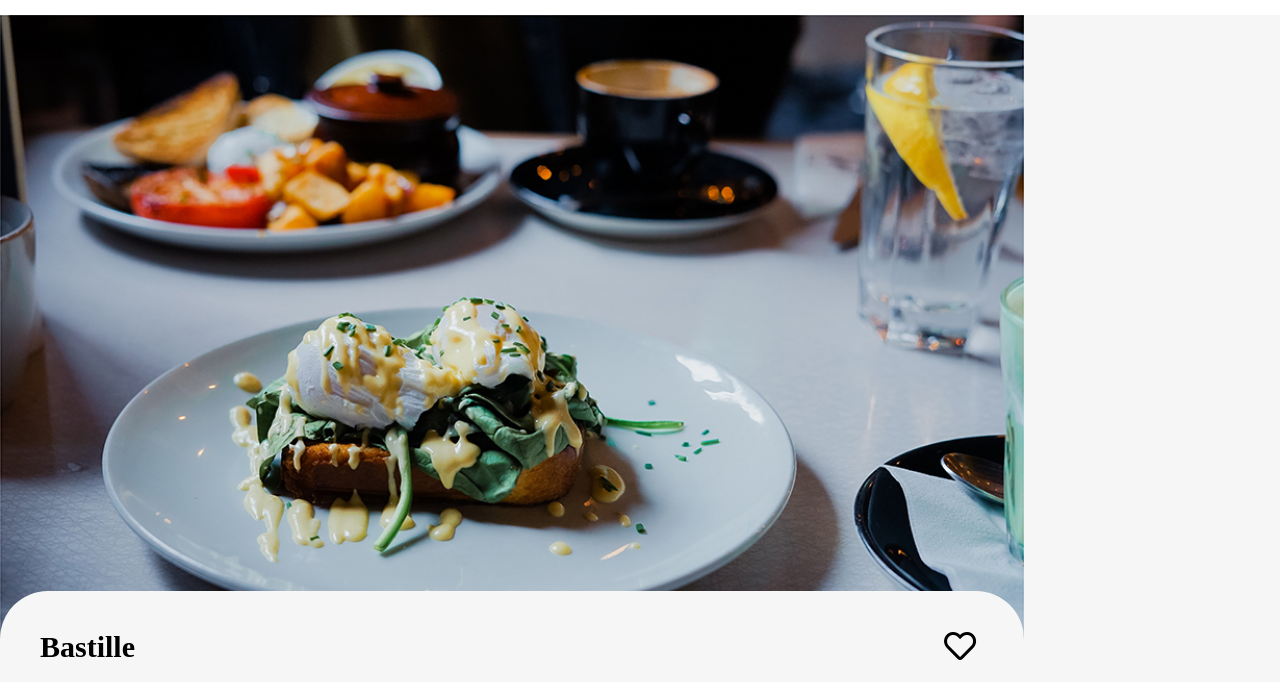
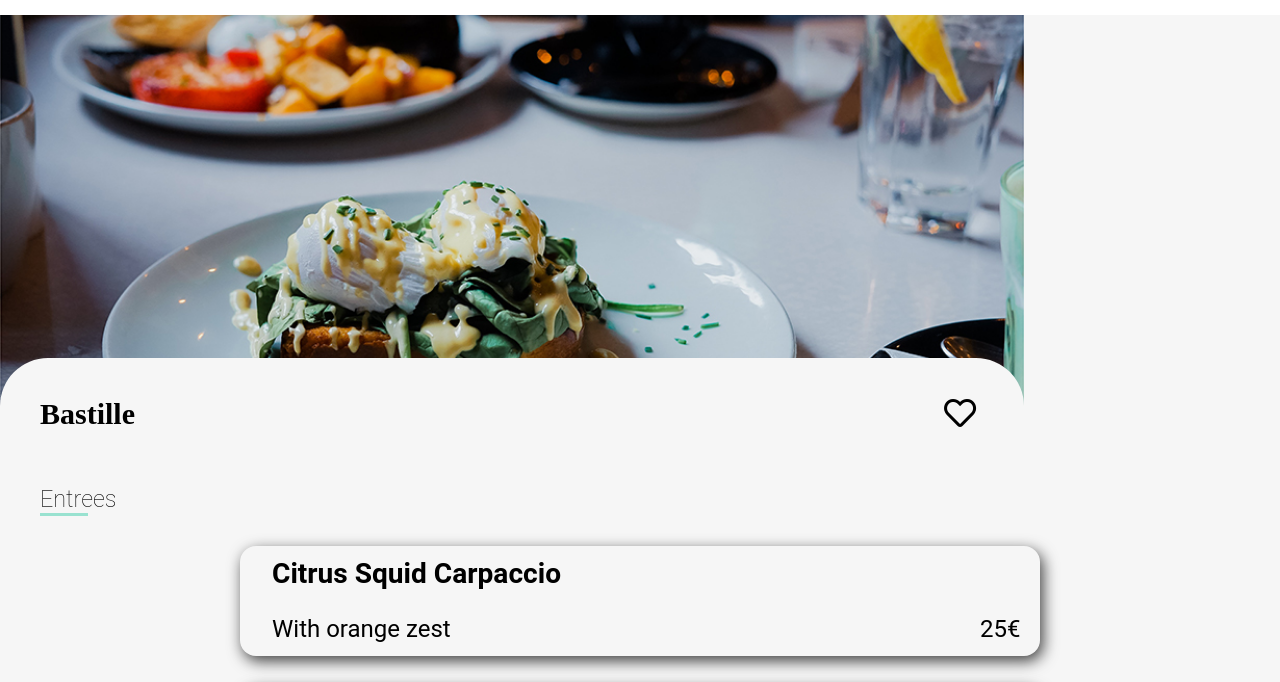
Before and after one commit to GrigoriSchneider/Project03-GrigoriSchneider_03_02082021_A, a plain HTML site: page bastille.html in a window 1280 px wide. Shown: the part 55-737 px from the top of the page. Drawn offline with Linux system fonts and the light colour scheme; a web font is replaced by a local one.

Commit message:
package.sjon

```diff
--- a/css/main.css
+++ b/css/main.css
@@ -63,10 +63,6 @@ a {
 .btn-heart:hover {
   animation: btn-heart 0.7s forwards 0s ease-in-out;
   cursor: pointer; }
-
-@media only screen and (min-width: 1366px) {
-  body {
-    background: linear-gradient(#FF79DA, #9356DC); } }
 
 .loader {
   width: 5rem;
@@ -313,10 +309,13 @@ a {
   .menu__img {
     position: relative; }
     .menu__img img {
-      width: 375px; }
+      width: 375px;
+      height: 350px;
+      object-fit: cover; }
       @media only screen and (min-width: 768px) {
         .menu__img img {
-          width: 768px; } }
+          width: 768px;
+          height: 450px; } }
       @media only screen and (min-width: 1024px) {
         .menu__img img {
           width: 1024px; } }
@@ -416,18 +415,23 @@ a {
     width: 350px;
     align-self: center;
     align-items: center;
+    font-size: small;
     box-shadow: 3px 5px 15px rgba(0, 0, 0, 0.75);
     border-radius: 1rem; }
     @media only screen and (min-width: 768px) {
       .menu__card .card {
+        font-size: large;
         grid-template-rows: 45px 45px; } }
     @media only screen and (min-width: 1024px) {
       .menu__card .card {
+        font-size: larger;
         grid-template-rows: 55px 55px; } }
     .menu__card .card:hover .icon-container {
       animation: container 1s forwards 0s ease-in-out; }
     .menu__card .card:hover .icon-container__circle {
       animation: spin 1s forwards 0s ease-in-out; }
+    .menu__card .card:hover span {
+      animation: span .8s forwards 0s ease-in-out; }
     @media only screen and (min-width: 768px) {
       .menu__card .card {
         width: 600px;
@@ -447,18 +451,23 @@ a {
     .menu__card .card__content {
       grid-column: 1/3;
       grid-row: 2/3;
+      width: 350px;
       display: grid;
       grid-template-columns: 1fr  35px; }
       @media only screen and (min-width: 768px) {
         .menu__card .card__content {
-          grid-template-columns: 1fr  60px; } }
+          grid-template-columns: 1fr  60px;
+          width: 600px; } }
+      @media only screen and (min-width: 1024px) {
+        .menu__card .card__content {
+          width: 800px; } }
       .menu__card .card__content p {
         margin-left: 1rem; }
         @media only screen and (min-width: 768px) {
           .menu__card .card__content p {
             margin-left: 2rem; } }
       .menu__card .card__content span {
-        grid-column: 2/3; }
+        display: block; }
     .menu__card .card .icon-container {
       display: grid;
       align-items: center;
@@ -524,6 +533,14 @@ a {
     transform: rotate(0) translateX(0);
     opacity: 1; } }
 
+@keyframes span {
+  0% {
+    transform: rotate(0) translateX(0px);
+    opacity: 0; }
+  100% {
+    transform: rotate(0) translateX(-65px);
+    opacity: 1; } }
+
 @keyframes btn-heart {
   0% {
     transform: rotate(0) scale(1);
```
